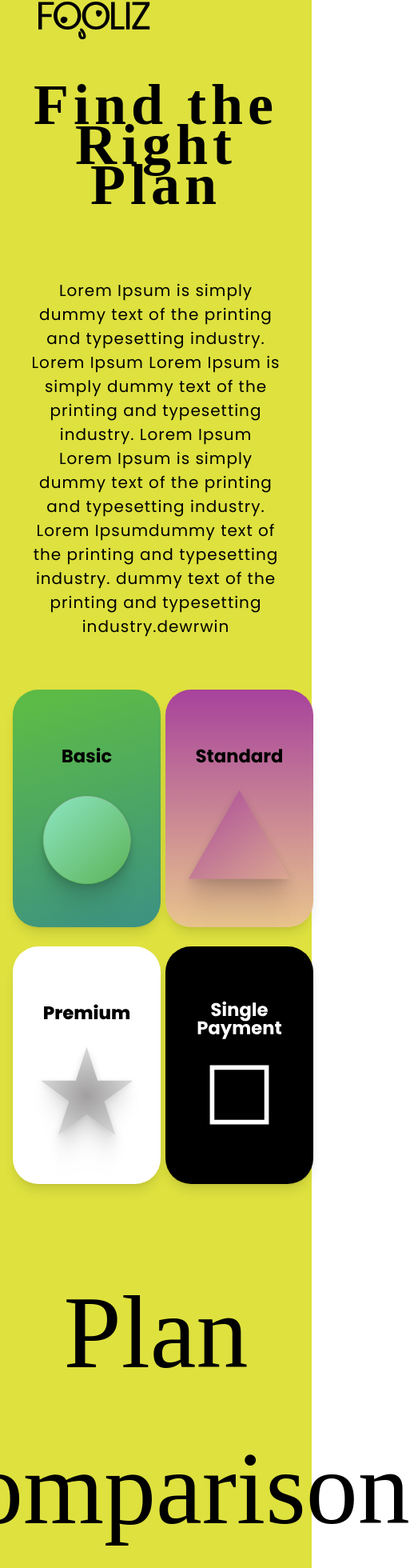
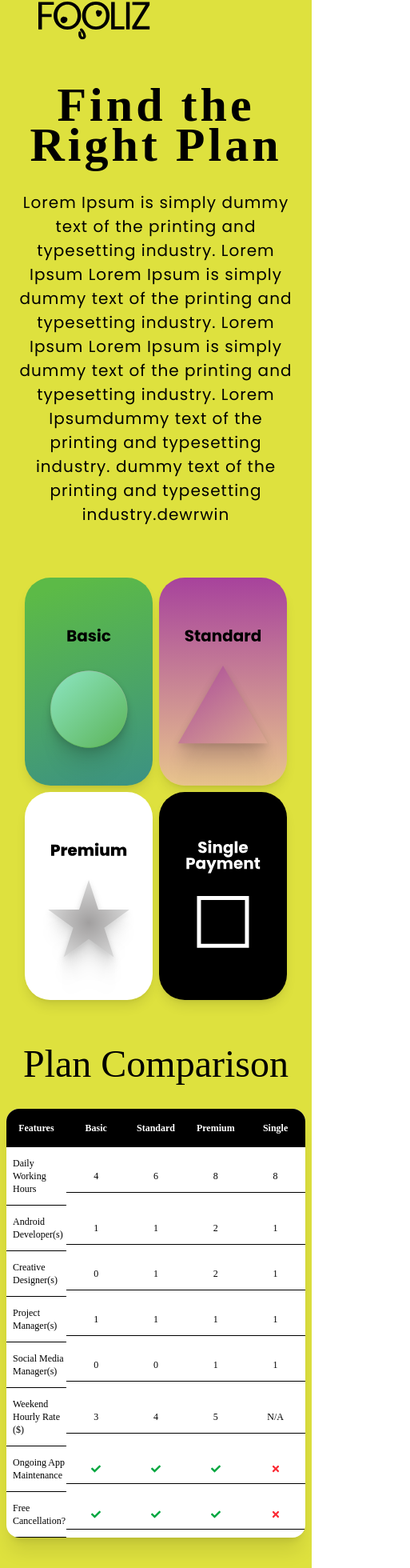
Before and after one commit to ahmadiq01/test, a React (Vite) app: page /subscribe in a window 390 px wide. Shown: the part 30-1990 px from the top of the page at 80% size, 513 px wide, since content can reach past the window. Built offline with nearby package versions, Linux system fonts and the light colour scheme; a web font is replaced by a local one.

Commit message:
Update subscribe.jsx

```diff
--- a/src/pages/subscribe/subscribe.jsx
+++ b/src/pages/subscribe/subscribe.jsx
@@ -200,17 +200,17 @@ const Home = () => {
   );
 
   return (
-    <div className="flex flex-col bg-[#dee13e] min-h-screen">
+<div className="flex flex-col bg-[#dee13e] min-h-screen overflow-x-hidden">
   <Header />
   {/* Hero Section */}
-      <div className=" flex flex-col items-center justify-center text-center py-10">
-        <div className="md:w-full font-[Heathergreen] font-normal flex flex-col items-center">
-          <p className="font-semibold text-7xl md:text-[150px] md:leading-[50px] leading-[50px] tracking-[6px]">
+  <div className="flex flex-col items-center justify-center text-center py-10 px-4">
+    <div className="w-full font-[Heathergreen] font-normal flex flex-col items-center">
+      <p className="font-semibold text-6xl md:text-[150px] md:leading-[50px] leading-[50px] tracking-[4px] md:tracking-[6px]">
         Find the Right Plan
       </p>
     </div>
-        <div className="max-w-[80%]">
-          <p className="md:text-[22px] text-xl font-[Poppins] font-normal leading-[30px] tracking-[1px] mt-23">
+    <div className="w-full md:max-w-[80%]">
+      <p className="md:text-[22px] text-xl font-[Poppins] font-normal leading-[30px] tracking-[1px] mt-8">
         Lorem Ipsum is simply dummy text of the printing and typesetting
         industry. Lorem Ipsum Lorem Ipsum is simply dummy text of the
         printing and typesetting industry. Lorem Ipsum Lorem Ipsum is simply
@@ -222,8 +222,8 @@ const Home = () => {
   </div>
 
   {/* Pricing Plans Section */}
-      <div className="bg-[#dee13e] flex items-center justify-center px-4 sm:px-6 py-6 sm:py-10">
-      <div className="grid grid-cols-2 md:grid-cols-4 gap-6 sm:gap-8">
+  <div className="bg-[#dee13e] flex items-center justify-center px-2 sm:px-6 py-6 sm:py-10">
+    <div className="grid grid-cols-2 md:grid-cols-4 gap-2 sm:gap-8 max-w-[100vw]">
       {[
         { img: Basic, imgHover: Basic2 },
         { img: Standard, imgHover: Standard2 },
@@ -232,7 +232,7 @@ const Home = () => {
       ].map((plan, index) => (
         <div
           key={index}
-      className="w-[185px] h-[297px] sm:w-[300px] sm:h-[500px] md:w-[368px] md:h-[500px] bg-gradient-to-b rounded-4xl shadow-lg relative group overflow-hidden transition-transform duration-500 hover:scale-105 hover:shadow-2xl"
+          className="w-[160px] h-[260px] sm:w-[300px] sm:h-[500px] md:w-[368px] md:h-[500px] bg-gradient-to-b rounded-4xl shadow-lg relative group overflow-hidden transition-transform duration-500 hover:scale-105 hover:shadow-2xl"
         >
           <div className="absolute inset-0 transition-opacity duration-500 group-hover:opacity-0">
             <img
@@ -275,16 +275,15 @@ const Home = () => {
         </div>
       ))}
     </div>
-
   </div>
 
   {/* Plan Comparison Section */}
   <div
     id="targetDivId"
-        className="bg-[#dee13e] py-16 flex flex-col items-center font-[Heathergreen] font-normal"
+    className="bg-[#dee13e] py-8 md:py-16 flex flex-col items-center font-[Heathergreen] font-normal"
   >
     {/* Title for both views */}
-        <h2 className="text-black font-[Heathergreen] md:text-5xl md:mt-10 md:text-[150px] rounded-2xl text-[130px] md:w-full text-center mb-16">
+    <h2 className="text-black font-[Heathergreen] text-5xl md:mt-10 md:text-[150px] rounded-2xl text-center mb-8 md:mb-16 px-4">
       Plan Comparison
     </h2>
 
@@ -327,16 +326,15 @@ const Home = () => {
           </ul>
         </div>
       ))}
-
     </div>
 
     {/* Mobile Comparison Table - Only visible on small screens */}
-        <div className="block md:hidden w-full max-w-6xl px-4 pb-[50px]">
+    <div className="block md:hidden w-full max-w-full px-2 pb-[50px] overflow-x-hidden">
       <div className="rounded-2xl overflow-hidden shadow-xl bg-white">
-            <div className="grid grid-cols-5 bg-black text-white font-bold text-sm py-4 text-center">
+        <div className="grid grid-cols-5 bg-black text-white font-bold text-xs py-4 text-center">
           <div className="col-span-1">Features</div>
           {mobilePlans.map((plan) => (
-                <div key={plan.name} className="px-2">
+            <div key={plan.name} className="px-1 text-xs">
               {plan.name}
             </div>
           ))}
@@ -347,7 +345,7 @@ const Home = () => {
             key={feature.key}
             className="text-xs grid grid-cols-5 items-center text-center"
           >
-                <div className="col-span-1 text-left pl-4 py-3 font-medium border-b">
+            <div className="col-span-1 text-left pl-2 py-3 font-medium border-b text-xs">
               {feature.label}
             </div>
 
@@ -358,9 +356,9 @@ const Home = () => {
               >
                 {feature.icon ? (
                   plan[feature.key] ? (
-                        <FaCheck className="w-4 h-4 mx-auto text-green-600" />
+                    <FaCheck className="w-3 h-3 mx-auto text-green-600" />
                   ) : (
-                        <FaTimes className="w-4 h-4 mx-auto text-red-500" />
+                    <FaTimes className="w-3 h-3 mx-auto text-red-500" />
                   )
                 ) : (
                   plan[feature.key]
@@ -374,8 +372,8 @@ const Home = () => {
   </div>
 
   {/* FAQ Section */}
-      <div className="bg-[#a7429c] py-16 px-5 flex flex-col items-center">
-        <h2 className="text-black font-normal font-[Heathergreen] text-5xl mb-10 text-center font=[Heathergreen] mt-[0] md:text-[150px] w-full flex flex-col items-center">
+  <div className="bg-[#a7429c] py-10 md:py-16 px-4 flex flex-col items-center overflow-hidden">
+    <h2 className="text-black font-normal font-[Heathergreen] text-4xl md:text-5xl lg:text-[150px] mb-8 text-center w-full flex flex-col items-center">
       Frequently Asked Questions
     </h2>
 
@@ -384,26 +382,26 @@ const Home = () => {
       {faqs.map((faq, index) => (
         <div
           key={index}
-              className={`w-full bg-transparent text-white text-lg font-semibold cursor-pointer p-4 ${
+          className={`w-full bg-transparent text-white text-lg font-semibold cursor-pointer p-2 md:p-4 ${
             index >= 2 ? "md:hidden" : "" // Hide after first two on md and larger screens
           }`}
         >
           {/* Question Section */}
           <div
-                className="w-[80%] mx-auto flex justify-between items-center text-4xl p-4 font-[Poppins]"
+            className="w-full md:w-[80%] mx-auto flex justify-between items-center text-xl md:text-4xl p-2 md:p-4 font-[Poppins]"
             onClick={() => toggleFAQ(index)}
           >
-                <span>{faq.question}</span>
+            <span className="pr-2">{faq.question}</span>
             {openIndex === index ? (
-                  <FaChevronUp className="text-white" />
+              <FaChevronUp className="text-white flex-shrink-0" />
             ) : (
-                  <FaChevronDown className="text-white" />
+              <FaChevronDown className="text-white flex-shrink-0" />
             )}
           </div>
 
           {/* Answer Section (Aligned with the question) */}
           {openIndex === index && (
-                <p className="w-[70%] ml-auto mr-[20%] text-white text-2xl font-semibold mt-[-12px] p-4 rounded-lg">
+            <p className="w-full md:w-[70%] md:ml-auto md:mr-[20%] text-white text-lg md:text-2xl font-semibold mt-[-12px] p-2 md:p-4 rounded-lg">
               {faq.answer}
             </p>
           )}
```
Lines whose indentation alone changed are shown as unchanged.
